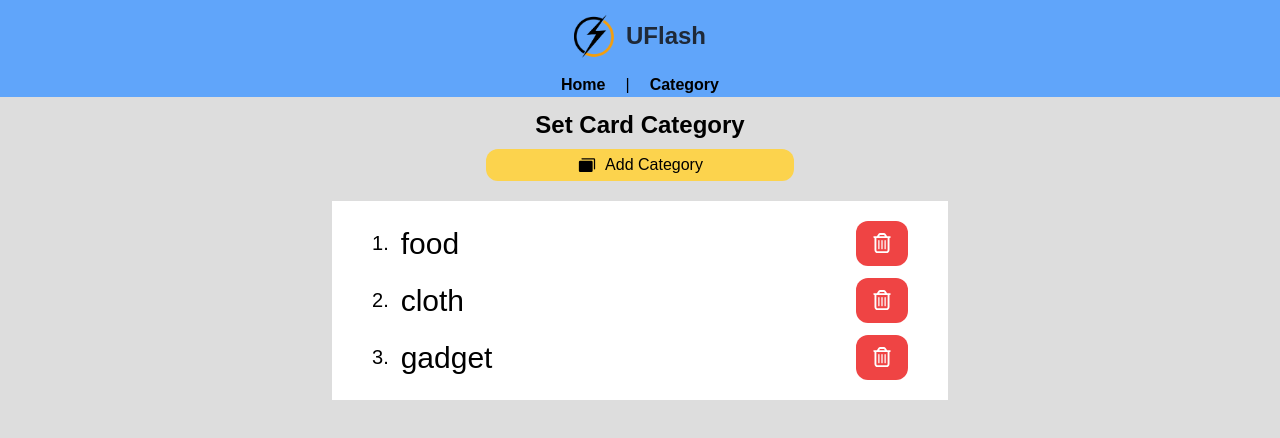
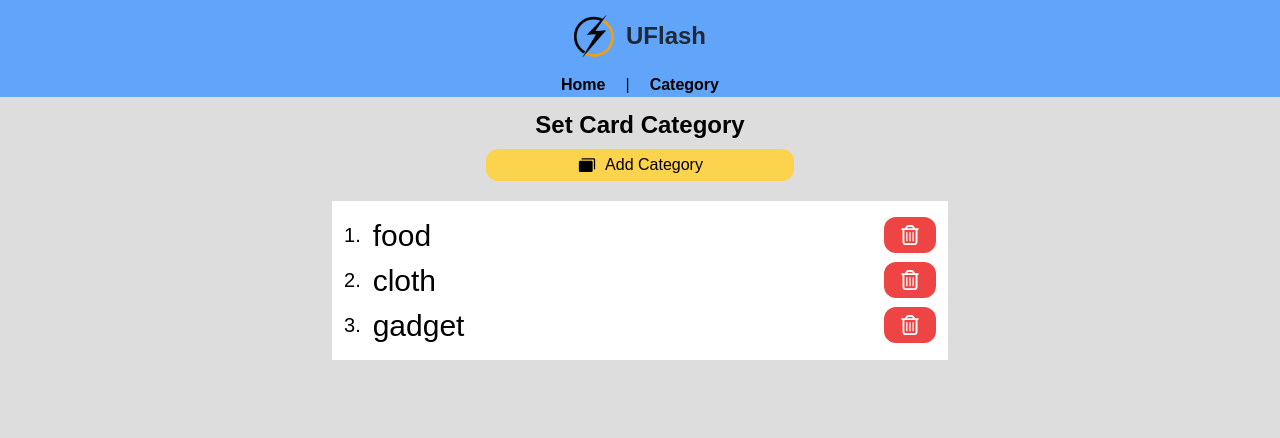
Before and after one commit to NMATech/uflash, a React (Vite) app: page /home/category in a window 1280 px wide. Shown: the top 438 px of the page. Built offline with nearby package versions, Linux system fonts and the light colour scheme.

Commit message:
implement atomic design into category page

```diff
--- /dev/null
+++ b/src/Components/Elements/Headline/BtnAddCategory.jsx
@@ -0,0 +1,13 @@
+import { Btn2 } from "../Button/Btn2";
+import { PiCardsFill } from "react-icons/pi";
+
+export const BtnAddCategory = () => {
+  return (
+    <section className="flex justify-center items-center mt-2">
+      <Btn2>
+        <PiCardsFill className="text-[20px]" />
+        <h1>Add Category</h1>
+      </Btn2>
+    </section>
+  );
+};
--- /dev/null
+++ b/src/Components/Elements/Headline/Headline.jsx
@@ -0,0 +1,5 @@
+const Headline = () => {
+  return <h1 className="text-2xl font-semibold">Set Card Category</h1>;
+};
+
+export default Headline;
--- /dev/null
+++ b/src/Components/Elements/ListCategory/BtnDelete.jsx
@@ -0,0 +1,11 @@
+import { FaRegTrashCan } from "react-icons/fa6";
+
+const BtnDelete = () => {
+  return (
+    <button className="bg-red-500 hover:bg-red-500/80 ease-in px-4 py-2 rounded-xl">
+      <FaRegTrashCan className="text-[20px] text-white" />
+    </button>
+  );
+};
+
+export default BtnDelete;
--- /dev/null
+++ b/src/Components/Elements/ListCategory/Index.jsx
@@ -0,0 +1,17 @@
+import Number from "./Number";
+import Lists from "./Lists";
+import BtnDelete from "./BtnDelete";
+
+const ListCategorys = ({ index, x }) => {
+  return (
+    <>
+      <section className="flex items-center gap-3">
+        <Number index={index} />
+        <Lists x={x} />
+      </section>
+      <BtnDelete />
+    </>
+  );
+};
+
+export default ListCategorys;
--- /dev/null
+++ b/src/Components/Elements/ListCategory/Lists.jsx
@@ -0,0 +1,11 @@
+const Lists = ({ x }) => {
+  return (
+    <div className="w-[50%]">
+      <button>
+        <h1 className="text-[30px]">{x}</h1>
+      </button>
+    </div>
+  );
+};
+
+export default Lists;
--- /dev/null
+++ b/src/Components/Elements/ListCategory/Number.jsx
@@ -0,0 +1,5 @@
+const Number = ({ index }) => {
+  return <h1 className="text-xl">{index + 1}.</h1>;
+};
+
+export default Number;
--- /dev/null
+++ b/src/Components/Fragments/HeadlineCategory.jsx
@@ -0,0 +1,11 @@
+import { BtnAddCategory } from "../Elements/Headline/BtnAddCategory";
+import Headline from "../Elements/Headline/Headline";
+
+export const HeadlineCategory = () => {
+  return (
+    <section className="text-center mb-5">
+      <Headline />
+      <BtnAddCategory />
+    </section>
+  );
+};
--- /dev/null
+++ b/src/Components/Fragments/ListCategoryFrag.jsx
@@ -0,0 +1,16 @@
+import ListCategorys from "../Elements/ListCategory/Index";
+
+const ListCategoryFrag = ({ index, x }) => {
+  return (
+    <section className="w-full flex justify-between">
+      <section
+        key={index}
+        className="w-full flex justify-between items-center gap-3 hover:border-b-2 border-light-accent"
+      >
+        <ListCategorys index={index} x={x} />
+      </section>
+    </section>
+  );
+};
+
+export default ListCategoryFrag;
--- /dev/null
+++ b/src/Components/Layouts/CategoryLay.jsx
@@ -0,0 +1,15 @@
+import { HeadlineCategory } from "../Fragments/HeadlineCategory";
+import ListCategoryFrag from "../Fragments/ListCategoryFrag";
+
+export const CategoryLay = ({ data }) => {
+  return (
+    <>
+      <HeadlineCategory />
+      <section className="w-full bg-white p-3">
+        {data.map((x, index) => {
+          return <ListCategoryFrag x={x} index={index} />;
+        })}
+      </section>
+    </>
+  );
+};
--- /dev/null
+++ b/src/Components/Layouts/ListCategory.jsx
@@ -0,0 +1,13 @@
+import ListCategoryFrag from "../Fragments/ListCategoryFrag";
+
+const ListCategory = ({ data }) => {
+  return (
+    <section className="flex flex-col gap-3 bg-white px-10 py-5">
+      {data.map((x, index) => {
+        return <ListCategoryFrag x={x} index={index} />;
+      })}
+    </section>
+  );
+};
+
+export default ListCategory;
--- a/src/Pages/Category.jsx
+++ b/src/Pages/Category.jsx
@@ -1,43 +1,12 @@
 import { FaRegTrashCan } from "react-icons/fa6";
-import { PiCardsFill } from "react-icons/pi";
-import { Btn2 } from "../Components/Elements/Button/Btn2";
+import { CategoryLay } from "../Components/Layouts/CategoryLay";
 
 const Category = () => {
   const data = ["food", "cloth", "gadget"];
 
   return (
     <section className="w-[50%] mx-auto p-3">
-      <section className="text-center mb-5">
-        <h1 className="text-2xl font-semibold">Set Card Category</h1>
-        <section className="flex justify-center items-center mt-2">
-          <Btn2>
-            <PiCardsFill className="text-[20px]" />
-            <h1>Add Category</h1>
-          </Btn2>
-        </section>
-      </section>
-      <section className="flex flex-col gap-3 bg-white px-10 py-5">
-        {data.map((x, index) => {
-          return (
-            <section className="flex justify-between">
-              <section
-                key={index}
-                className="w-[30%] flex items-center gap-3 hover:border-b-2 border-light-accent"
-              >
-                <h1 className="text-xl">{index + 1}.</h1>
-                <div className="w-[50%]">
-                  <button>
-                    <h1 className="text-[30px]">{x}</h1>
-                  </button>
-                </div>
-              </section>
-              <button className="bg-red-500 hover:bg-red-500/80 ease-in px-4 py-2 rounded-xl">
-                <FaRegTrashCan className="text-[20px] text-white" />
-              </button>
-            </section>
-          );
-        })}
-      </section>
+      <CategoryLay data={data} />
     </section>
   );
 };
```
